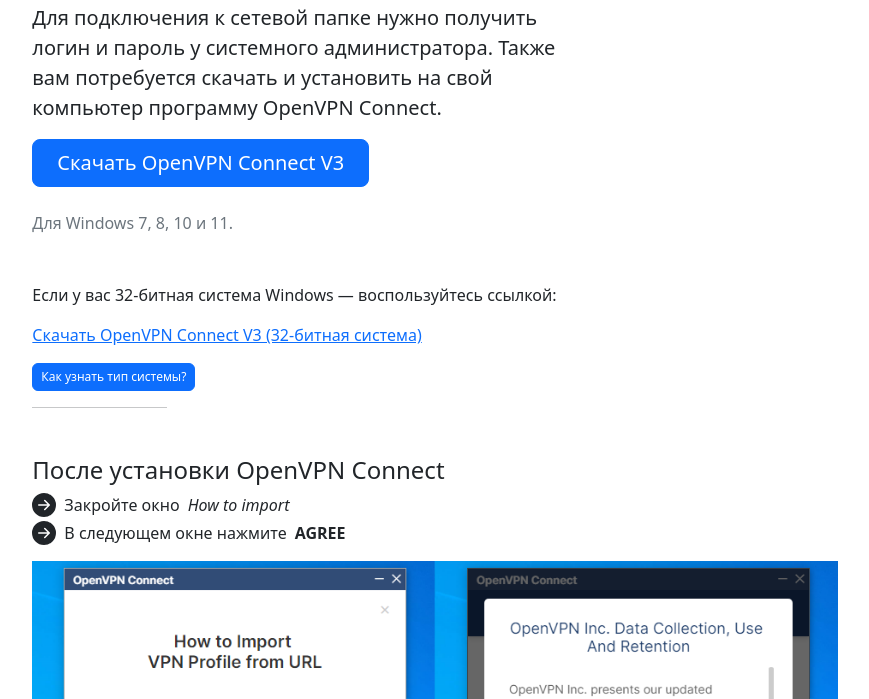
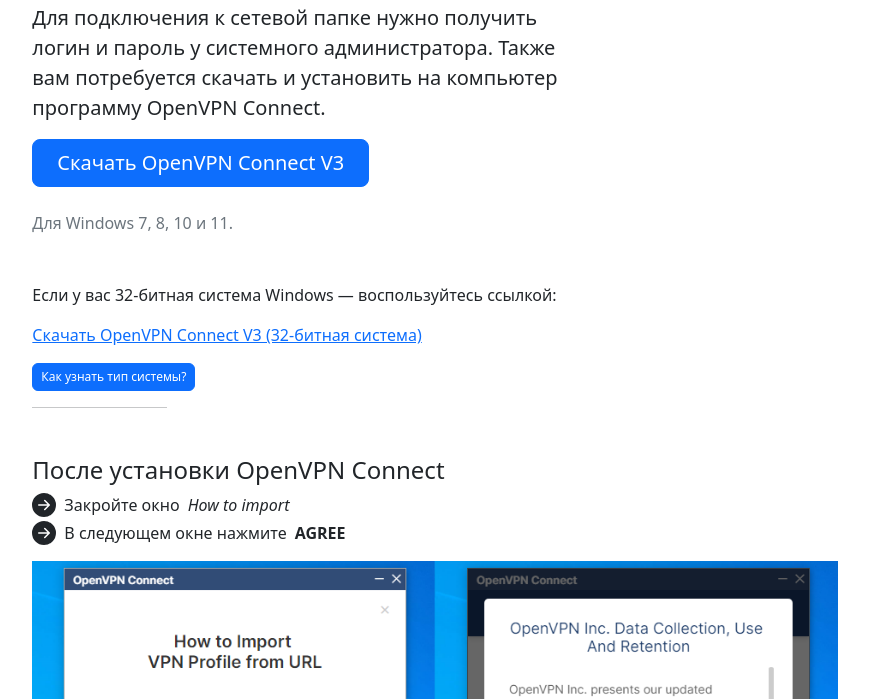
Before and after one commit to slacktopuss/b6944c7c6b6a607f239bf65a, a plain HTML site: page index.html in a window 1280 px wide. Shown: the part 101-800 px from the top of the page, without its empty margins (205-1074 px from the left). Drawn offline with nearby package versions, Linux system fonts and the light colour scheme.

Commit message:
Update index.html

```diff
--- a/index.html
+++ b/index.html
@@ -96,7 +96,7 @@ function copyToClipboard(element) {
 
   <main>
     <h1>Доступ к сетевой папке</h1>
-    <p class="fs-5 col-md-8">Для подключения к сетевой папке нужно получить логин и пароль у системного администратора. Также вам потребуется скачать и установить на свой компьютер программу OpenVPN Connect.</p>
+    <p class="fs-5 col-md-8">Для подключения к сетевой папке нужно получить логин и пароль у системного администратора. Также вам потребуется скачать и установить на компьютер программу OpenVPN Connect.</p>
     <div class="mb-5">
       <a href="https://openvpn.net/downloads/openvpn-connect-v3-windows.msi" class="btn btn-primary btn-lg px-4">Скачать OpenVPN Connect V3</a>
 	  <p class="text-muted"><br>Для Windows 7, 8, 10 и 11.</p>
```
